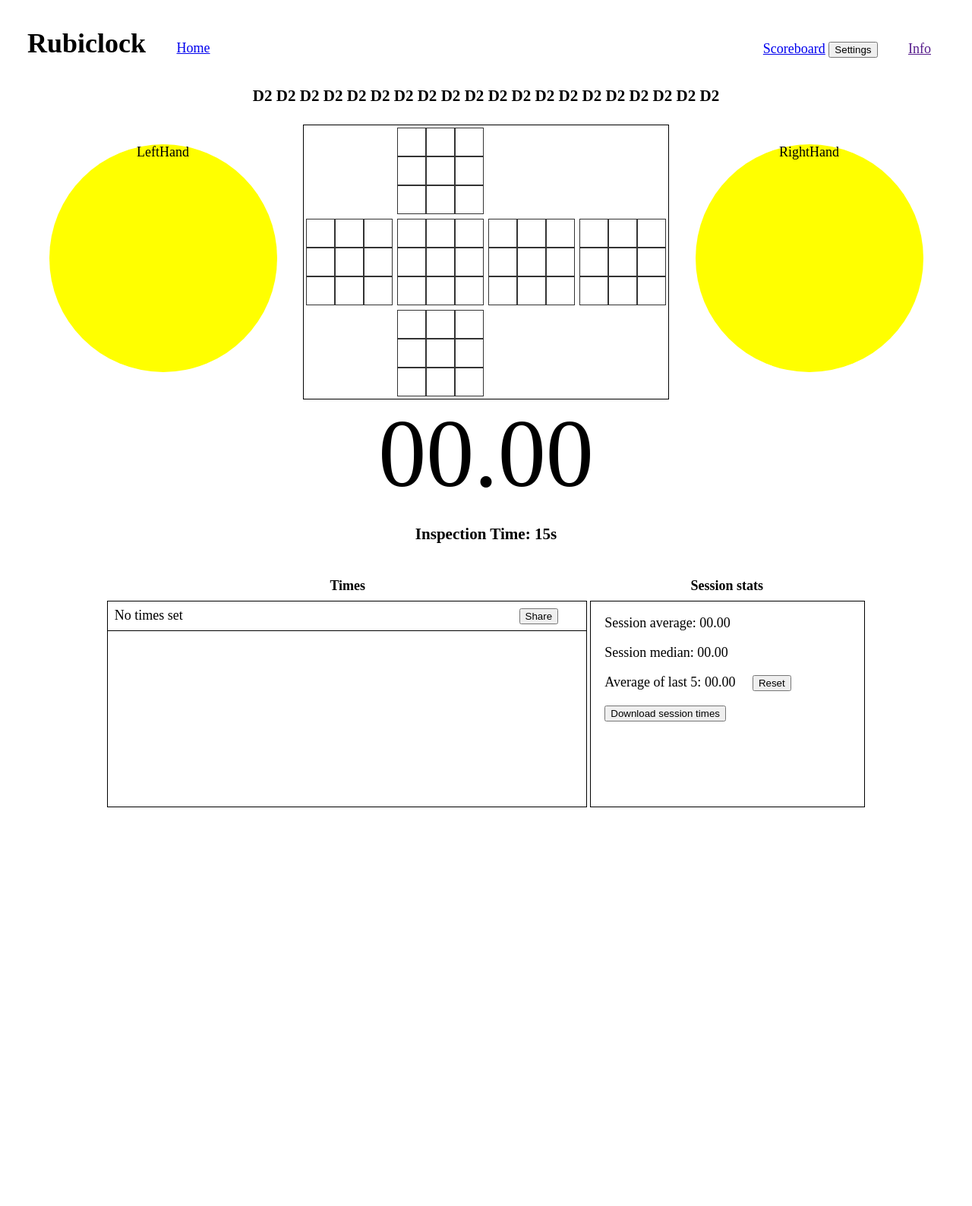
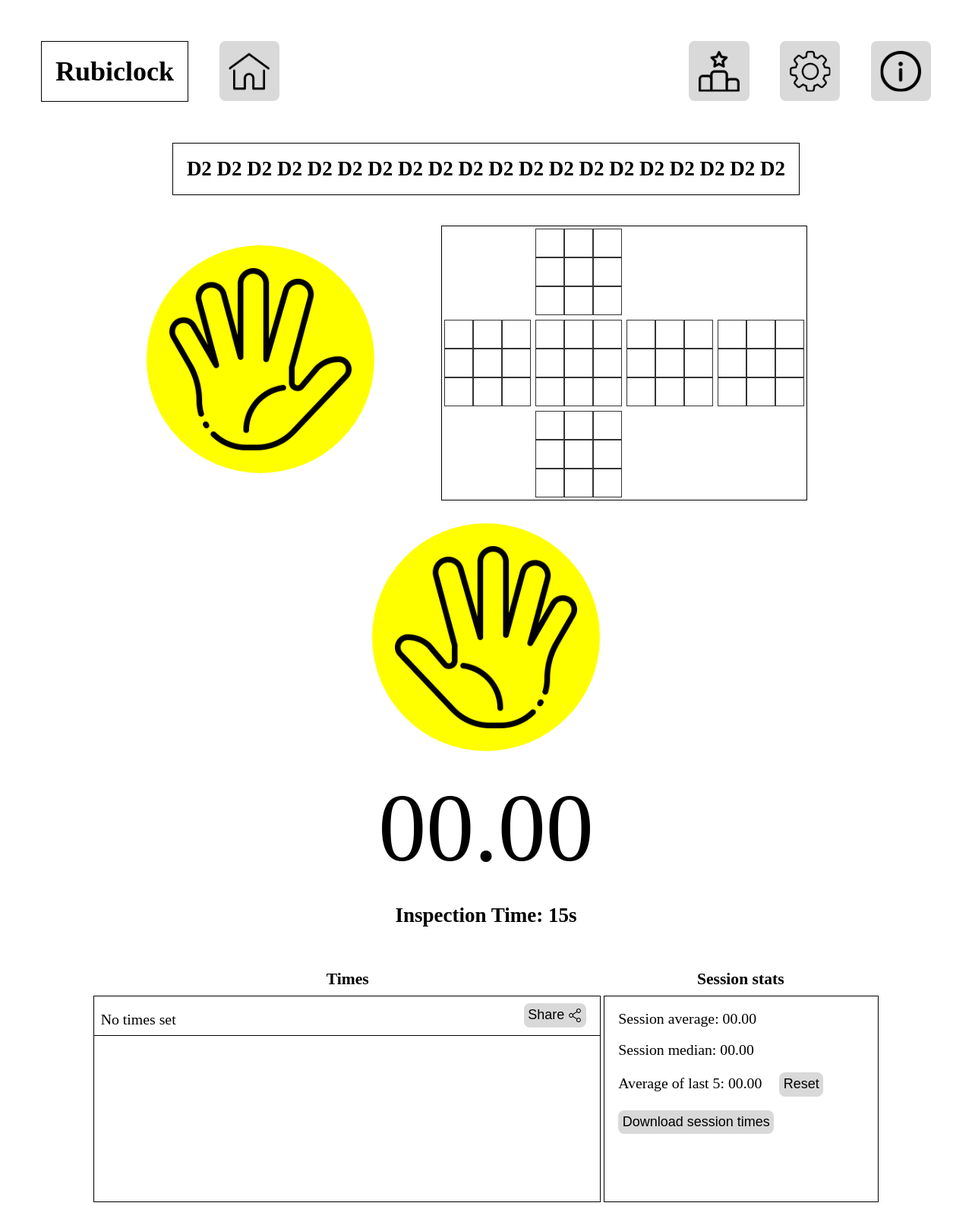
Before and after one commit to Atte-Oksanen/rubiclock, a PHP site: page / in a window 1280 px wide. Shown: the whole page at 76% size. Before the commit the page ends 1063 px from the top, so only its background shows below. Run offline with PHP 8.4, Linux system fonts and the light colour scheme.

Commit message:
updated components

```diff
--- a/css/header.css
+++ b/css/header.css
@@ -1,5 +1,6 @@
 html {
   font-size: 18px;
+  --buttonColor: #D9D9D9;
 }
 
 body{
@@ -8,12 +9,34 @@
 }
 
 .header {
-  margin: 2rem;
+  margin: 3rem;
+}
+
+.header button {
+  margin: 0;
+  padding: 0;
+  cursor: pointer;
+  border: none;
+  background-color: transparent;
+  vertical-align: middle;
+  margin-left: 2rem;
 }
 
 .header h1 {
   font-size: 2rem;
-  display: inline;
+  padding: 1rem;
+  display: inline-block;
+  border: 1px solid black;
+  vertical-align: bottom;
+  margin: 0;
+}
+
+.header img{
+  height: 3rem;
+  padding: 0.7rem;
+  background-color: var(--buttonColor);
+  vertical-align: top;
+  border-radius: 8px;
 }
 
 #home {
@@ -22,7 +45,6 @@
 }
 
 .rightMenu {
-  margin: 1rem;
   float: right;
 }
 
--- a/css/index.css
+++ b/css/index.css
@@ -1,5 +1,19 @@
-#scrambleset {
+#scrambleSet {
+  display: block;
   font-size: 1.5rem;
+  border: 1px solid black;
+  width: fit-content;
+  padding: 1rem;
+  margin: 2rem auto;
+}
+
+body {
+  --green: #009b48;
+  --white: #ffffff;
+  --red: #b71234;
+  --yellow: #ffd500;
+  --blue: #0046ad;
+  --orange: #ff5800;
 }
 
 .scramble {
@@ -36,6 +50,18 @@
   margin: 30px;
 }
 
+.hands img{
+  position: relative;
+  top: 50%;
+  transform: translateY(-50%);
+  height: 80%;
+  vertical-align: top;
+}
+
+#rightHand {
+  transform: scaleX(-1);
+}
+
 .cube {
   display: inline-grid;
   grid-template-areas:
@@ -44,6 +70,7 @@
     '. bottom . .';
   width: fit-content;
   border: 1px solid black;
+  margin: 0 3rem;
 }
 
 #uplayer {
@@ -87,13 +114,18 @@
   height: 2rem;
 }
 
+.stopwatch h3 {
+  font-size: 1.5rem;
+}
+
 .stopwatch h4 {
+  font-size: 1.2rem;
   display: inline-block;
   margin-bottom: 0.5rem;
 }
 
 #timeHeader {
-  width: 35rem;
+  width: 37rem;
 }
 
 #statHeader {
@@ -106,6 +138,7 @@
 }
 
 .infoBox div {
+  font-size: 1.1rem;
   text-align: left;
   display: inline-block;
   height: 15rem;
@@ -113,14 +146,28 @@
   border: 1px solid black;
 }
 
+button {
+  font-size: 1rem;
+  border: none;
+  background-color: var(--buttonColor);
+  padding: 0.3rem;
+  border-radius: 8px;
+  cursor: pointer;
+}
+
 .times {
-  width: 35rem;
+  width: 37rem;
   overflow-y: scroll;
 }
 
 .times button {
-  margin-left: 86%;
+  margin-left: 85%;
   margin-top: 0.5rem;
+}
+
+.times img{
+  height: 1rem;
+  vertical-align: middle;
 }
 
 .times ul {
@@ -166,6 +213,15 @@
   transform: translate(-50%, 0);
   background-color: white;
   padding: 2rem;
+  border-radius: 8px;
+}
+
+#timerSound {
+  accent-color: var(--buttonColor);
+  height: 1rem;
+  width: 1rem;
+  vertical-align: middle;
+  float: right;
 }
 
 
@@ -176,10 +232,25 @@
 
 .popUp label {
   margin-right: 1rem;
+  font-size: 1rem;
 }
 
 .popUp button {
   margin: 0 0.5rem;
+}
+
+.popUp input, select{
+  font-size: 1rem;
+  float: right;
+}
+
+.popUp img {
+  height: 1.5rem;
+  vertical-align: middle;
+}
+
+#submitShare {
+  float: right;
 }
 
 #closeButton {
--- a/html/index.html
+++ b/html/index.html
@@ -4,6 +4,7 @@
 <head>
     <meta name="viewport" content="width=device-width, initial-scale=1.0">
     <title>Rubiclock - Home</title>
+    <link rel="icon" href="../resources/favicon.ico">
     <link rel="stylesheet" href="../css/index.css">
     <link rel="stylesheet" href="../css/header.css">
 </head>
@@ -11,16 +12,16 @@
 <body>
     <div class="header">
         <h1 title="Back to main page">Rubiclock</h1>
-        <a id="home" href="index.html">Home</a>
+        <a id="home" href="index.html" title="Back to main page"><img src="../resources/home.png" alt="home"></a>
         <div class="rightMenu">
-            <a id="scoreboard" href="leaderboard.html">Scoreboard</a>
-            <button id="settingsIcon">Settings</button>
-            <a id="info" href="">Info</a>
+            <a id="scoreboard" href="leaderboard.html" title="Leaderboard"><img src="../resources/podium.png" alt="scoreboard"></a>
+            <button id="settingsIcon" title="Settings"><img src="../resources/settings.png" alt=""></button>
+            <a id="info" href="info.html" title="Info"><img src="../resources/information.png" alt=""></a>
         </div>
     </div>
     <div class="scramble">
-        <h3 id="scrambleSet">D' U2 R2 D U2 F2 L B R F D L D2 R D2 B2 F2 R D2 F </h3>
-        <div class="hands timer" id="leftHand">LeftHand</div>
+        <h3 id="scrambleSet">Loading scramble set</h3>
+        <div class="hands timer" id="leftHand"><img src="../resources/hello.png" alt="activation button"></div>
         <div class="cube">
             <div id="uplayer" class="grid-container">
                 <div class="grid-item"></div>
@@ -89,17 +90,16 @@
                 <div class="grid-item"></div>
             </div>
         </div>
-        <div class="hands timer" id="rightHand">RightHand</div>
+        <div class="hands timer" id="rightHand"><img src="../resources/hello.png" alt="activation button"></div>
     </div>
     <div class="stopwatch">
         <h2 id="timer"><span id="secs">00</span>.<span id="tenths">00</span></h2>
         <h3 id="inspTimer">Inspection Time: <span id="inspSecs">0</span>s</h3>
-        <h3></h3>
         <h4 id="timeHeader">Times</h4>
         <h4 id="statHeader">Session stats</h4>
         <div class="infoBox">
             <div class="times">
-                <button id="shareButton">Share</button>
+                <button id="shareButton">Share <img src="../resources/share.png" alt=""></button>
                 <ul id="sessionTimes">
                     <li>No times set</li>
                 </ul>
@@ -117,7 +117,7 @@
     <div class="background hidden" id="settingsBackground"></div>
     <div class="popUp hidden" id="settings">
         <div id="closeButton">
-            <button id="closeSettings">Close</button>
+            <button id="closeSettings"><img src="../resources/close.png" alt="close"></button>
         </div>
         <h1>Settings</h1>
         <form action="">
@@ -145,7 +145,7 @@
 
     <div class="popUp hidden" id="share">
         <div id="closeButton">
-            <button id="closeShare">Close</button>
+            <button id="closeShare"><img src="../resources/close.png" alt="close"></button>
         </div>
         <h1>Share</h1>
         <form action="">
--- a/html/info.html
+++ b/html/info.html
@@ -4,6 +4,7 @@
 <head>
     <meta name="viewport" content="width=device-width, initial-scale=1.0">
     <title>Rubiclock - Info</title>
+    <link rel="icon" href="../resources/favicon.ico">
     <link rel="stylesheet" href="../css/header.css">
     <link rel="stylesheet" href="../css/info.css">
 </head>
@@ -11,7 +12,7 @@
 <body>
     <div class="header">
         <h1 title="Back to main page">Rubiclock</h1>
-        <a id="home" href="index.html">Home</a>
+        <a id="home" href="index.html" title="Back to main page"><img src="../resources/home.png" alt="home"></a>
     </div>
     <div class="container">
         <div class="chapter">
--- a/html/leaderboard.html
+++ b/html/leaderboard.html
@@ -4,6 +4,7 @@
 <head>
     <meta name="viewport" content="width=device-width, initial-scale=1.0">
     <title>Rubiclock - Leaderboard</title>
+    <link rel="icon" href="../resources/favicon.ico">
     <link rel="stylesheet" href="../css/header.css">
     <link rel="stylesheet" href="../css/leaderboard.css">
 </head>
@@ -11,9 +12,9 @@
 <body>
     <div class="header">
         <h1 title="Back to main page">Rubiclock</h1>
-        <a id="home" href="index.html">Home</a>
+        <a id="home" href="index.html" title="Back to main page"><img src="../resources/home.png" alt="home"></a>
         <div class="rightMenu">
-            <a id="info" href="info.html">Info</a>
+            <a id="info" href="info.html" title="Info"><img src="../resources/information.png" alt=""></a>
         </div>
     </div>
     <div class="scoreboard">
```
Also changed, not shown: js/script.js, resources/close.png (added), resources/favicon.ico (added), resources/hello.png (added), resources/home.png (added), resources/information.png (added), resources/podium.png (added), resources/settings.png (added), resources/share.png (added).
